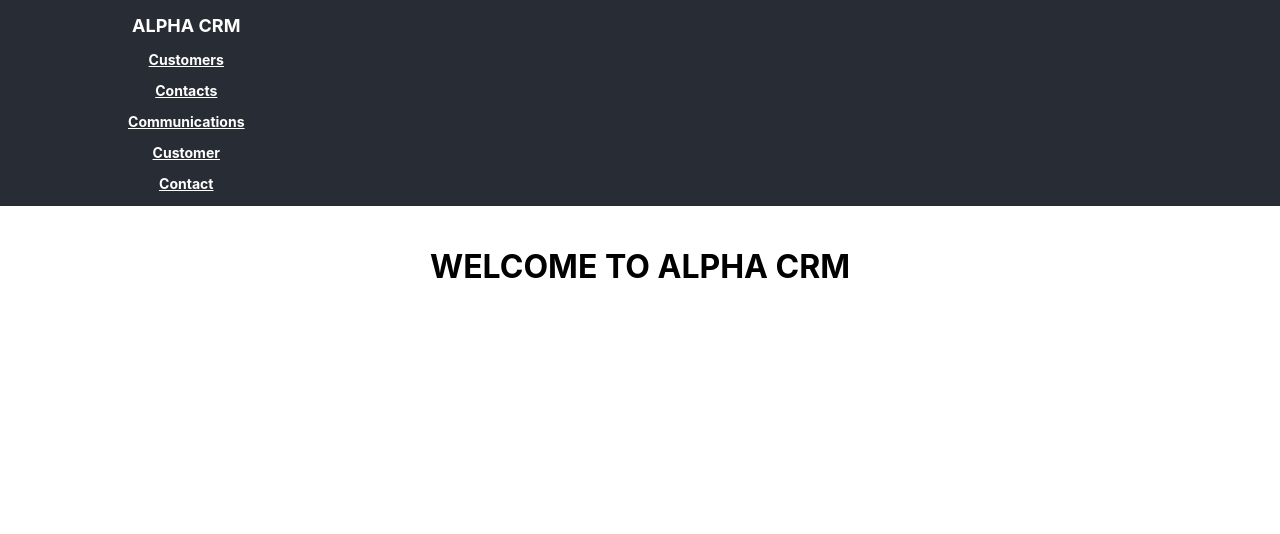
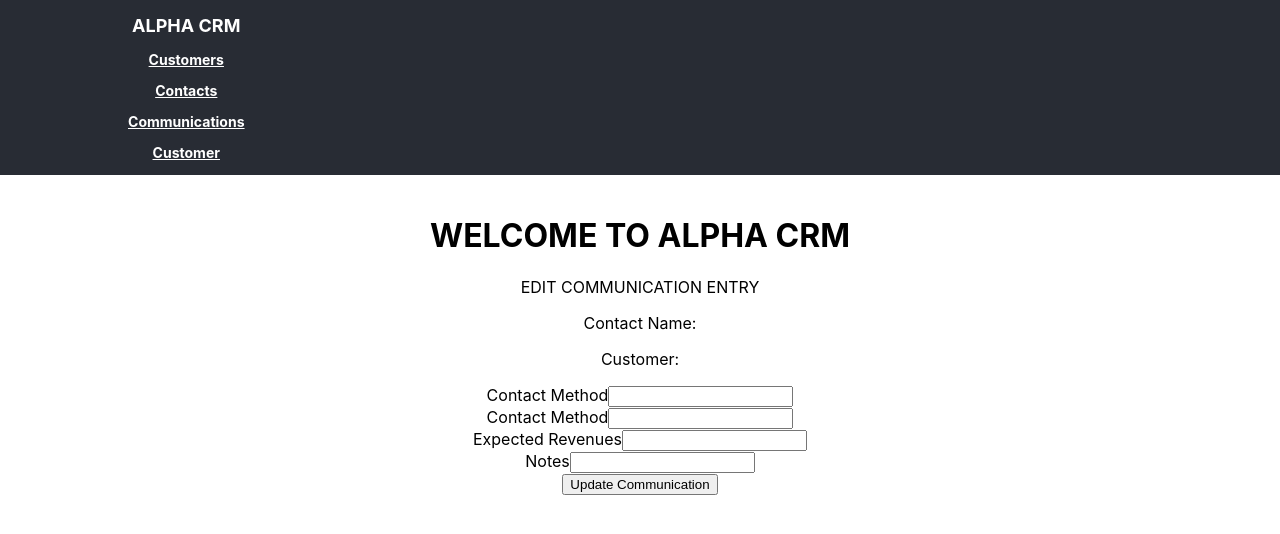
Before and after one commit to shahroze93/alpha-crm, a React (Create React App) app in the folder crm-app/: page /editComm/1 in a window 1280 px wide. Shown: the top 534 px of the page. Built offline with nearby package versions, Linux system fonts and the light colour scheme; no server answers.

Commit message:
EditComm component added and complete

```diff
--- a/crm-app/src/App.js
+++ b/crm-app/src/App.js
@@ -10,6 +10,7 @@ import NewContact from "./components/NewContact";
 import CommList from "./components/CommList";
 import NewComm from "./components/NewComm";
 import EditContact from "./components/EditContact";
+import EditComm from "./components/EditComm";
 
 function App() {
   return (
@@ -46,6 +47,9 @@ function App() {
       <Route path="/newCommunication">
         <NewComm />
       </Route>
+      <Route path="/editComm/:id">
+        <EditComm />
+      </Route>
     </div>
   );
 }
--- a/crm-app/src/components/CommInfo.jsx
+++ b/crm-app/src/components/CommInfo.jsx
@@ -36,6 +36,8 @@ function CommInfo(props) {
         <p>Notes: {props.info.fields.notes}</p>
         <p>posted: {props.info.createdTime}</p>
       <button onClick={handleDelete}>Delete Communication</button>
+      <br />
+      <Link to={`/editComm/${props.info.id}`}>EDIT COMMUNICATION</Link>
   </div>
   )
 }
--- /dev/null
+++ b/crm-app/src/components/EditComm.jsx
@@ -0,0 +1,128 @@
+import { useEffect, useState } from "react";
+import axios from "axios";
+import { useParams } from "react-router";
+import { useHistory } from "react-router-dom";
+
+const AIRTABLE_KEY = process.env.REACT_APP_AIRTABLE_KEY;
+const AIRTABLE_BASE = process.env.REACT_APP_AIRTABLE_BASE;
+
+const URL = `https://api.airtable.com/v0/${AIRTABLE_BASE}/communication`;
+
+export default function EditComm() {
+  const [communication, setCommunication] = useState({});
+  const [contactName, setNameContacted] = useState("");
+  const [name_company, setNameCompany] = useState("");
+  const [contact_method, setContactMethod] = useState("");
+  const [topic_discussed, setTopicDiscussed] = useState("");
+  const [expected_revenue, setExpectedRevenue] = useState(1);
+  const [notes, setNotes] = useState("");
+  const { id } = useParams();
+  const history = useHistory();
+  // console.log(id)
+
+  useEffect(() => {
+    fetchData();
+  }, [])
+
+  const fetchData = async () => {
+    const communicationURL = `${URL}/${id}`;
+    const res = await axios.get(communicationURL,
+      {
+      headers: { Authorization: `Bearer ${AIRTABLE_KEY}` }
+    });
+    console.log(res.data.fields);
+    setCommunication(res.data.fields);
+  }
+
+  const handleChange = (e) => {
+    const { name, value } = e.target;
+    setCommunication((prevContact) => ({
+      ...prevContact,
+      [name]: value,
+    }));
+    setNameContacted(communication.contactName)
+    setNameCompany(communication.name_company)
+    setContactMethod(communication.contact_method);
+    setTopicDiscussed(communication.topic_discussed);
+    setExpectedRevenue(communication.expected_revenue);
+    setNotes(communication.notes);
+  };
+
+  const handleUpdate = async (e) => {
+    e.preventDefault();
+    const fields = {
+      contactName,
+      name_company,
+      contact_method,
+      topic_discussed,
+      expected_revenue,
+      notes,
+    };
+    const communicationURL = `${URL}/${id}`;
+    console.log(communication)
+    console.log(fields)
+    const res = await axios.put(
+      communicationURL,
+      { fields },
+      {
+        headers: {
+          Authorization: `Bearer ${AIRTABLE_KEY}`,
+        },
+      }
+    );
+    console.log(res);
+    history.push(`/customers/${name_company}`);
+  };
+
+  return (
+    <div>
+      EDIT COMMUNICATION ENTRY
+      <form onSubmit={handleUpdate}>
+        <p>Contact Name: {communication.name_contact}</p>
+        <p>Customer: {communication.name_company_customers}</p>
+
+        <label>Contact Method</label>
+        <input
+          type="text"
+          value={communication.contact_method}
+          name="contact_method"
+          onChange={handleChange}
+        />
+        <br />
+
+        <label>Contact Method</label>
+        <input
+          type="text"
+          value={communication.topic_discussed}
+          name="topic_discussed"
+          onChange={handleChange}
+        />
+        <br />
+
+        <label>Expected Revenues</label>
+        <input
+          type="number"
+          value={communication.expected_revenue}
+          name="expected_revenue"
+          onChange={(e) =>
+            setCommunication((current) => ({
+              ...current,
+              expected_revenue: parseInt(e.target.value),
+            }))
+          }
+        />
+        <br />
+
+        <label>Notes</label>
+        <input
+          type="text"
+          value={communication.notes}
+          name="notes"
+          onChange={handleChange}
+        />
+        <br />
+        <button>Update Communication</button>
+      </form>
+    </div>
+  );
+}
--- a/crm-app/src/components/Navbar.jsx
+++ b/crm-app/src/components/Navbar.jsx
@@ -13,8 +13,8 @@ function Navbar () {
       <Link to="/communication"><h3>Communications</h3></Link>
       {/* <br /> */}
       <Link to="/newCustomer"><h3>Customer</h3></Link>
-      {/* <br /> */}
-      <Link to="/newContact"><h3>Contact</h3></Link>
+      {/* <br />
+      <Link to="/newContact"><h3>Contact</h3></Link> */}
       {/* <br />
       <Link to="/newCommunication">New Communication</Link> */}
       </div>
--- a/crm-app/src/components/NewComm.jsx
+++ b/crm-app/src/components/NewComm.jsx
@@ -17,6 +17,7 @@ const NewComm = (props) => {
   const [topic_discussed, setTopicDiscussed] = useState("");
   const [expected_revenue, setExpectedRevenue] = useState(0);
   const [notes, setNotes] = useState("");
+
   const [droplist, setDroplist] = useState([]);
 
   useEffect(() => {
```
Also changed, not shown: crm-app/src/components/EditComms.jsx (deleted, +0 -11 lines).
